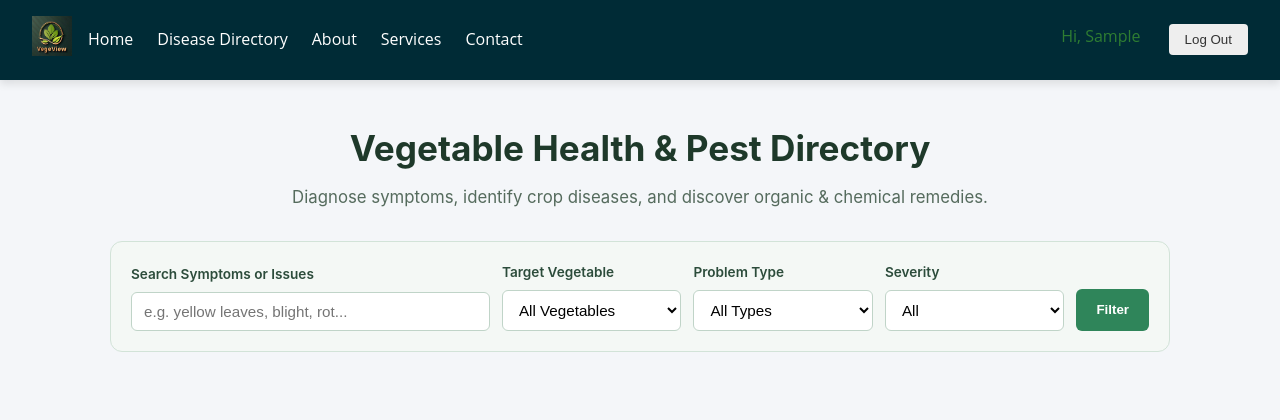
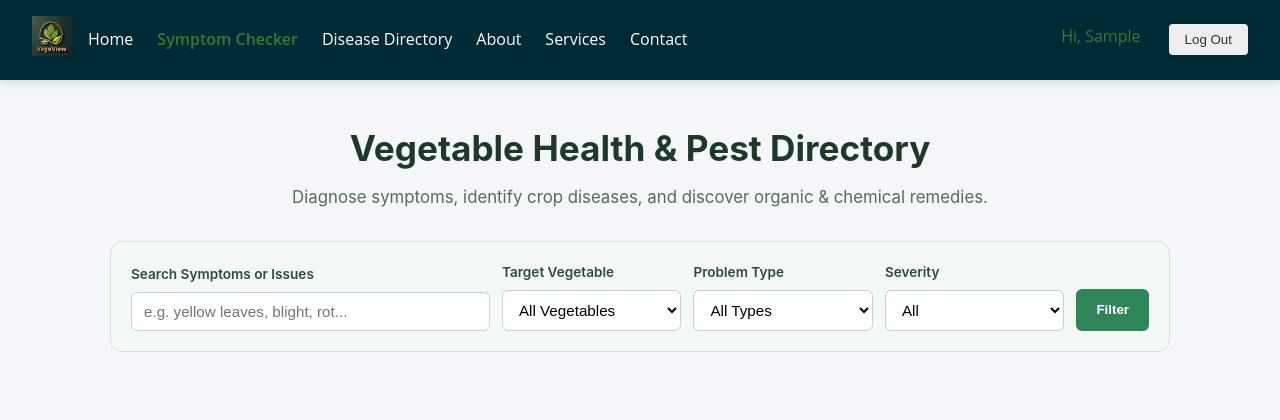
Before and after one commit to IgharoJoseph/VegeView_Project, a Django app: page /directory/ in a window 1280 px wide. Shown: the top 420 px of the page. Run offline with Django 5.2, Linux system fonts and the light colour scheme; the visitor is signed in with stand-in values (Sample User, id 1); data that the repository does not hold is empty.

Commit message:
Add Symptom Checker link to header navigation

```diff
--- a/config/templates/partials/header.html
+++ b/config/templates/partials/header.html
@@ -6,8 +6,10 @@
 <nav class="nav">
     <a href="{% url 'HomePage' %}" class="nav-link">Home</a>
     {% if user.is_authenticated %}
+    <a href="{% url 'SymptomChecker' %}" class="nav-link" style="font-weight: 600; color: #2e7d32;">Symptom Checker</a>
     <a href="{% url 'DiseaseDirectory' %}" class="nav-link">Disease Directory</a>
     {% else %}
+    <a href="{% url 'Login' %}?next={% url 'SymptomChecker' %}" class="nav-link">Symptom Checker</a>
     <a href="{% url 'Login' %}?next={% url 'DiseaseDirectory' %}" class="nav-link">Disease Directory</a>
     {% endif %}
     <a href="/#about" class="nav-link">About</a>
```
